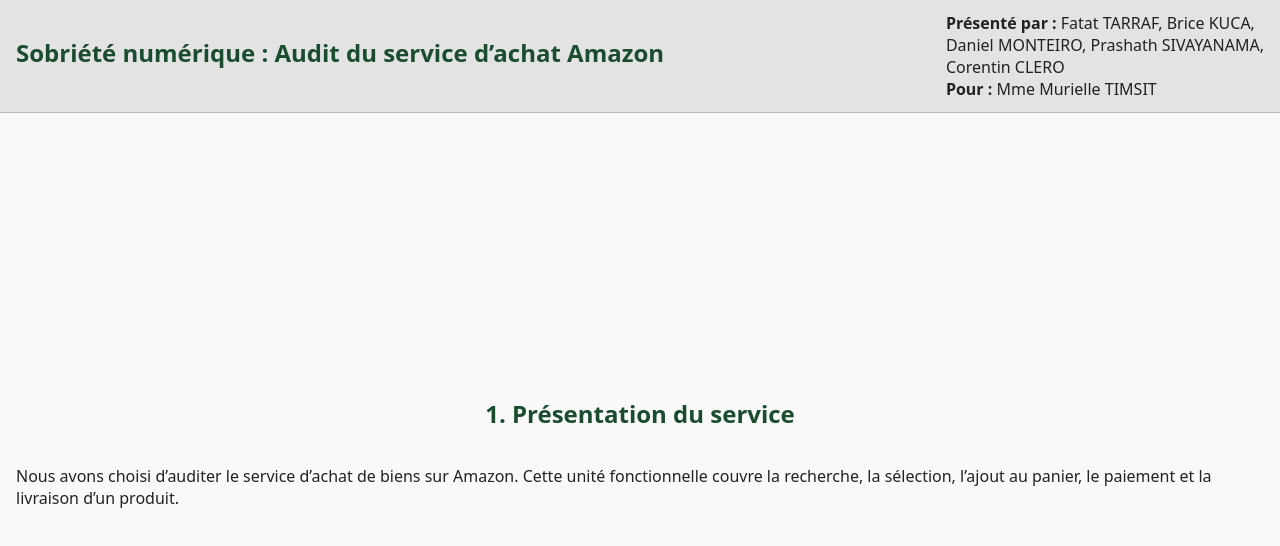
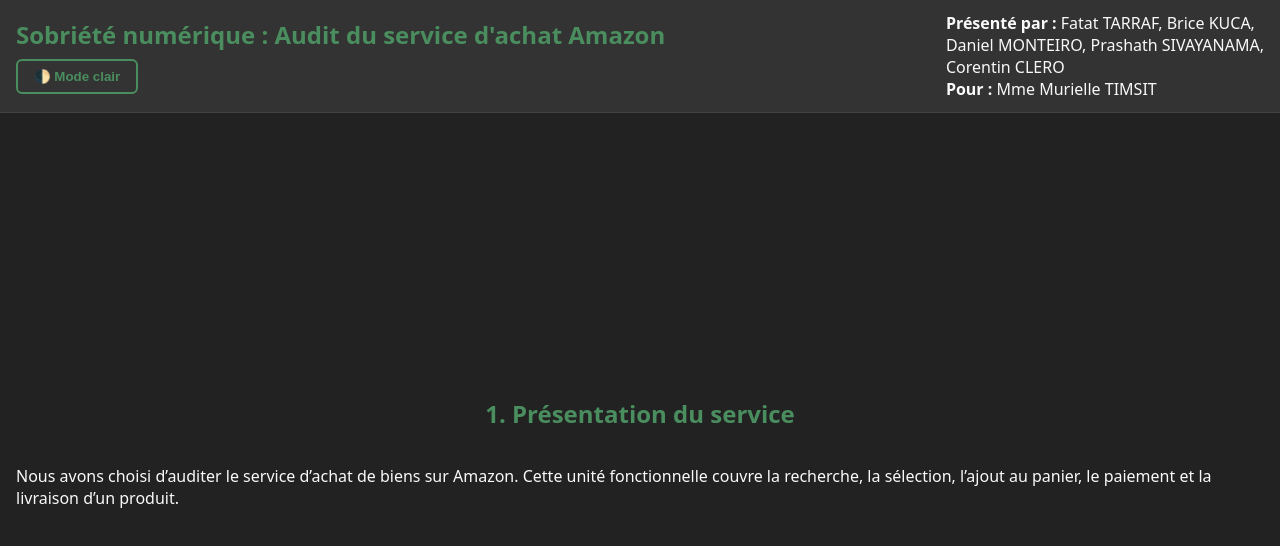
Before and after one commit to CorentinCLERO/sobriete-numerique-amazon-page-achat, a plain HTML site: page index.html in a window 1280 px wide. Drawn offline with Linux system fonts and the light colour scheme.

Commit message:
add dark mode

```diff
--- a/index.html
+++ b/index.html
@@ -14,6 +14,34 @@
     />
     <title>Sobriété numérique – Audit Amazon</title>
     <style>
+      :root {
+        --bg-color: #f9f9f9;
+        --text-color: #222;
+        --header-bg: #e3e3e3;
+        --border-color: #bbb;
+        --primary-color: #1a4d2e;
+        --table-bg: #fff;
+        --table-stripe: #f2f2f2;
+        --th-bg: #d6eadf;
+        --th-bad-bg: #ead6d6;
+        --card-bg: #e3e3e3;
+        --recommendations-bg: #f6fff8;
+      }
+
+      [data-theme="dark"] {
+        --bg-color: #222;
+        --text-color: #f9f9f9;
+        --header-bg: #333;
+        --border-color: #444;
+        --primary-color: #4a8d5e;
+        --table-bg: #333;
+        --table-stripe: #2a2a2a;
+        --th-bg: #1a4d2e;
+        --th-bad-bg: #d63030;
+        --card-bg: #333;
+        --recommendations-bg: #2a2a2a;
+      }
+
       html,
       body {
         margin: 0;
@@ -21,8 +49,8 @@
         height: 100%;
         scroll-behavior: smooth;
         font-family: system-ui, Arial, sans-serif;
-        background: #f9f9f9;
-        color: #222;
+        background: var(--bg-color);
+        color: var(--text-color);
       }
       body {
         min-height: 100vh;
@@ -30,10 +58,10 @@
       header {
         position: sticky;
         top: 0;
-        background: #e3e3e3;
+        background: var(--header-bg);
         padding: 1rem;
         z-index: 10;
-        border-bottom: 1px solid #bbb;
+        border-bottom: 1px solid var(--border-color);
         display: flex;
         justify-content: space-between;
         align-items: center;
@@ -41,7 +69,7 @@
       }
       h1 {
         margin: 0 0 0.5rem 0;
-        color: #1a4d2e;
+        color: var(--primary-color);
         font-size: 1.5rem;
       }
       .section {
@@ -61,27 +89,27 @@
         height: 85vh;
       }
       h2 {
-        color: #1a4d2e;
+        color: var(--primary-color);
         margin-top: 0;
       }
       table {
         width: 100%;
         max-width: 700px;
         border-collapse: collapse;
-        background: #fff;
+        background: var(--table-bg);
         margin: 1rem 0;
       }
       th,
       td {
-        border: 1px solid #bbb;
+        border: 1px solid var(--border-color);
         padding: 0.5rem;
         text-align: left;
       }
       th {
-        background: #d6eadf;
+        background: var(--th-bg);
       }
       tr:nth-child(even) {
-        background: #f2f2f2;
+        background: var(--table-stripe);
       }
       .scores,
       .odds {
@@ -94,21 +122,21 @@
       .score,
       .odd,
       .odd-wrong {
-        background: #e3e3e3;
+        background: var(--card-bg);
         border-radius: 6px;
         padding: 0.5rem 1rem;
         min-width: 120px;
         text-align: center;
       }
       .odd {
-        background: #d6eadf;
+        background: var(--th-bg);
       }
       .odd-wrong {
-        background: #ead6d6;
+        background: var(--th-bad-bg);
       }
       .recommendations {
-        background: #f6fff8;
-        border-left: 4px solid #1a4d2e;
+        background: var(--recommendations-bg);
+        border-left: 4px solid var(--primary-color);
         padding: 1rem;
         margin: 1rem 0;
         max-width: 700px;
@@ -130,11 +158,33 @@
           padding: 0.5rem 0.2rem;
         }
       }
+
+      /* Dark mode toggle button */
+      .theme-toggle {
+        background: transparent;
+        border: 2px solid var(--primary-color);
+        color: var(--primary-color);
+        padding: 0.5rem 1rem;
+        border-radius: 6px;
+        cursor: pointer;
+        font-weight: bold;
+        transition: all 0.3s ease;
+      }
+
+      .theme-toggle:hover {
+        background: var(--primary-color);
+        color: var(--bg-color);
+      }
     </style>
   </head>
   <body>
     <header>
-      <h1>Sobriété numérique : Audit du service d’achat Amazon</h1>
+      <div>
+        <h1>Sobriété numérique : Audit du service d'achat Amazon</h1>
+        <button class="theme-toggle" aria-label="Basculer le mode sombre">
+          🌓 Mode sombre
+        </button>
+      </div>
       <p>
         <strong>Présenté par :</strong> Fatat TARRAF, Brice KUCA,<br />Daniel
         MONTEIRO, Prashath SIVAYANAMA,<br />Corentin CLERO<br />
@@ -296,5 +346,31 @@
         </p>
       </section>
     </main>
+    <script>
+      // Dark mode toggle functionality
+      const themeToggle = document.querySelector(".theme-toggle");
+
+      // Check for saved user preference
+      const savedTheme = localStorage.getItem("theme") || "dark";
+      document.documentElement.setAttribute("data-theme", savedTheme);
+
+      themeToggle.addEventListener("click", () => {
+        const currentTheme =
+          document.documentElement.getAttribute("data-theme");
+        const newTheme = currentTheme === "light" ? "dark" : "light";
+
+        document.documentElement.setAttribute("data-theme", newTheme);
+        localStorage.setItem("theme", newTheme);
+
+        themeToggle.textContent = `🌓 Mode ${
+          newTheme === "light" ? "sombre" : "clair"
+        }`;
+      });
+
+      // Set initial button text
+      themeToggle.textContent = `🌓 Mode ${
+        savedTheme === "light" ? "sombre" : "clair"
+      }`;
+    </script>
   </body>
 </html>
```
